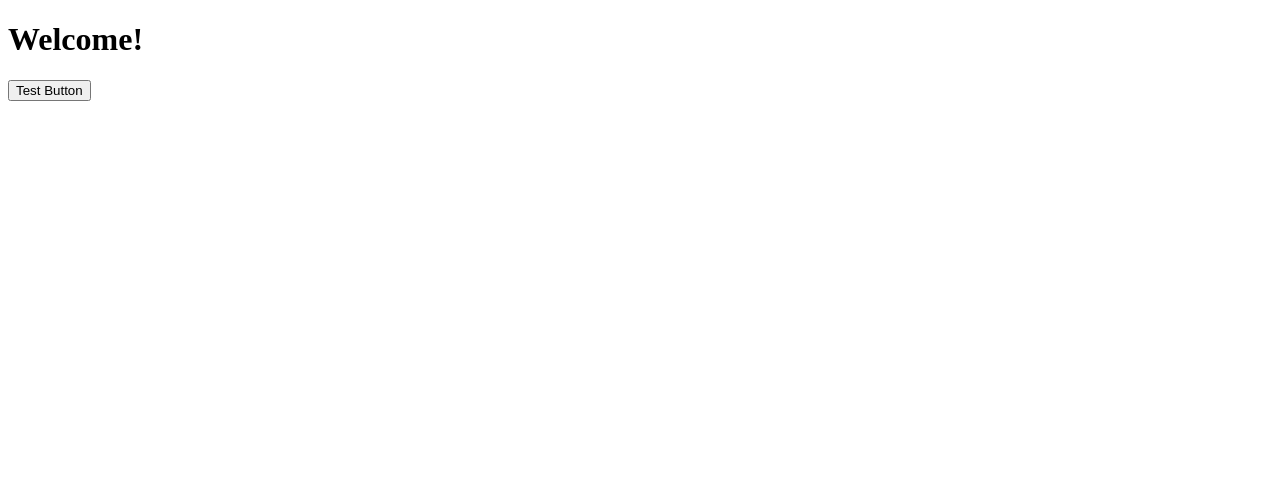
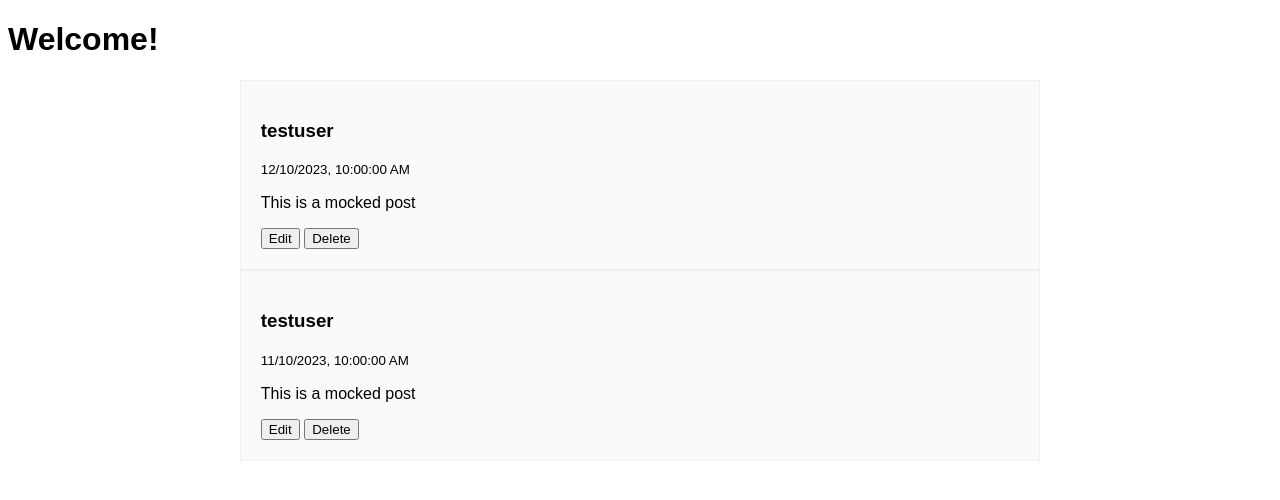
Before and after one commit to sunlipeipei/Qiongrui-Liu-Lipeipei-Sun-project3, a React (Vite) app in the folder frontend/: page / in a window 1280 px wide. Shown: the top 500 px of the page. Built offline with nearby package versions, Linux system fonts and the light colour scheme.

Commit message:
Initial implement of PostList including post general layout with user name, timestamp, and post contents.

```diff
--- a/frontend/src/components/PostList.jsx
+++ b/frontend/src/components/PostList.jsx
@@ -1,4 +1,67 @@
-/**
- * Component to list all posts
- */
-import './styles/PostList.css';
+import '../styles/PostList.css';
+import { useState, useEffect } from 'react';
+import { formatDistanceToNow } from 'date-fns';
+
+export default function PostList() {
+    // Mocked post data
+    const postDetailStateTest = {
+        "posts": [
+            {
+                "id": 1,
+                "username": "testuser",
+                "content": "This is a mocked post",
+                "timestamp": "2023-12-10T10:00:00Z"
+            },
+            {
+                "id": 2,
+                "username": "testuser",
+                "content": "This is a mocked post",
+                "timestamp": "2023-11-10T10:00:00Z"
+            }
+        ]
+    };
+
+    const [postDetailState, setPostDetailState] = useState(postDetailStateTest);
+    const [errorMsgState, setErrorMsgState] = useState(null);
+
+    useEffect(() => {
+        getPosts();
+    }, []);
+
+    async function getPosts() {
+        try {
+            // Todo: Once everything is good to go, replace sample data with api call below
+            // const response = await axios.get('/api/posts'); // Fix endpoint if needed
+            // setPostDetailState(response.data);
+            // Simulating a successful API call with mocked data
+            setPostDetailState(postDetailStateTest);
+        } catch (error) {
+            setErrorMsgState('Failed to fetch posts. Please try again.');
+            console.error(error);
+        }
+    }
+
+    if (errorMsgState) {
+        return <div>{errorMsgState}</div>;
+    }
+
+    if (!postDetailState || !postDetailState.posts || postDetailState.posts.length === 0) {
+        return <div>Loading posts...</div>;
+    }
+
+    return (
+        <div className="post-list">
+            {postDetailState.posts.map((post) => (
+                <div key={post.id} className="post">
+                    <h3 >{post.username}</h3>
+                    <small >
+                        {new Date(post.timestamp).toLocaleString()}
+                    </small>
+                    <p className="post-content">{post.content}</p>
+                    {/* Todo: work on edit and delete */}
+                    <button>Edit</button> <button>Delete</button>
+                </div>
+            ))}
+        </div>
+    );
+}
--- a/frontend/src/pages/HomePage.jsx
+++ b/frontend/src/pages/HomePage.jsx
@@ -6,15 +6,15 @@ import '../styles/HomePage.css';
 
 import React, { useState } from 'react';
 
+import PostList from '../components/PostList';
+
 const HomePage = () => {
     const [message, setMessage] = useState("Welcome!");
 
     return (
         <div>
             <h1>{message}</h1>
-            <button onClick={() => setMessage("Button clicked Test")}>
-                Test Button
-            </button>
+            <PostList />
         </div>
     );
 };
--- a/frontend/src/styles/PostList.css
+++ b/frontend/src/styles/PostList.css
@@ -0,0 +1,18 @@
+.post-list{
+    display: flex;
+    flex-direction: column;
+    align-items: center;
+}
+
+.post{
+    border: 1px solid rgb(239, 239, 239);
+    background-color: rgb(250, 250, 250);
+    width: 60%;
+    max-width: 800px;
+    min-width: 300px;
+    padding: 20px;
+}
+
+body {
+    font-family: sans-serif;
+}
```
